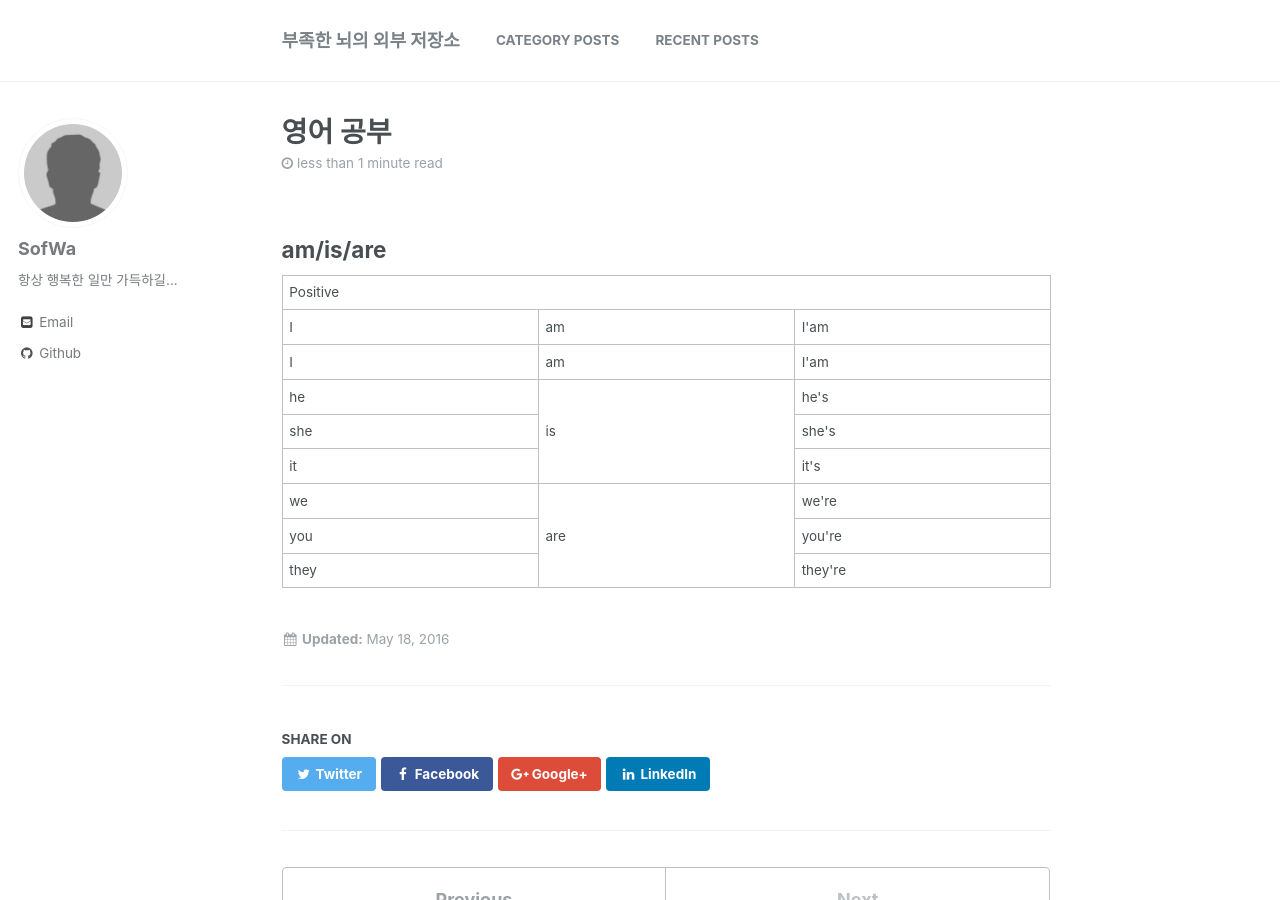
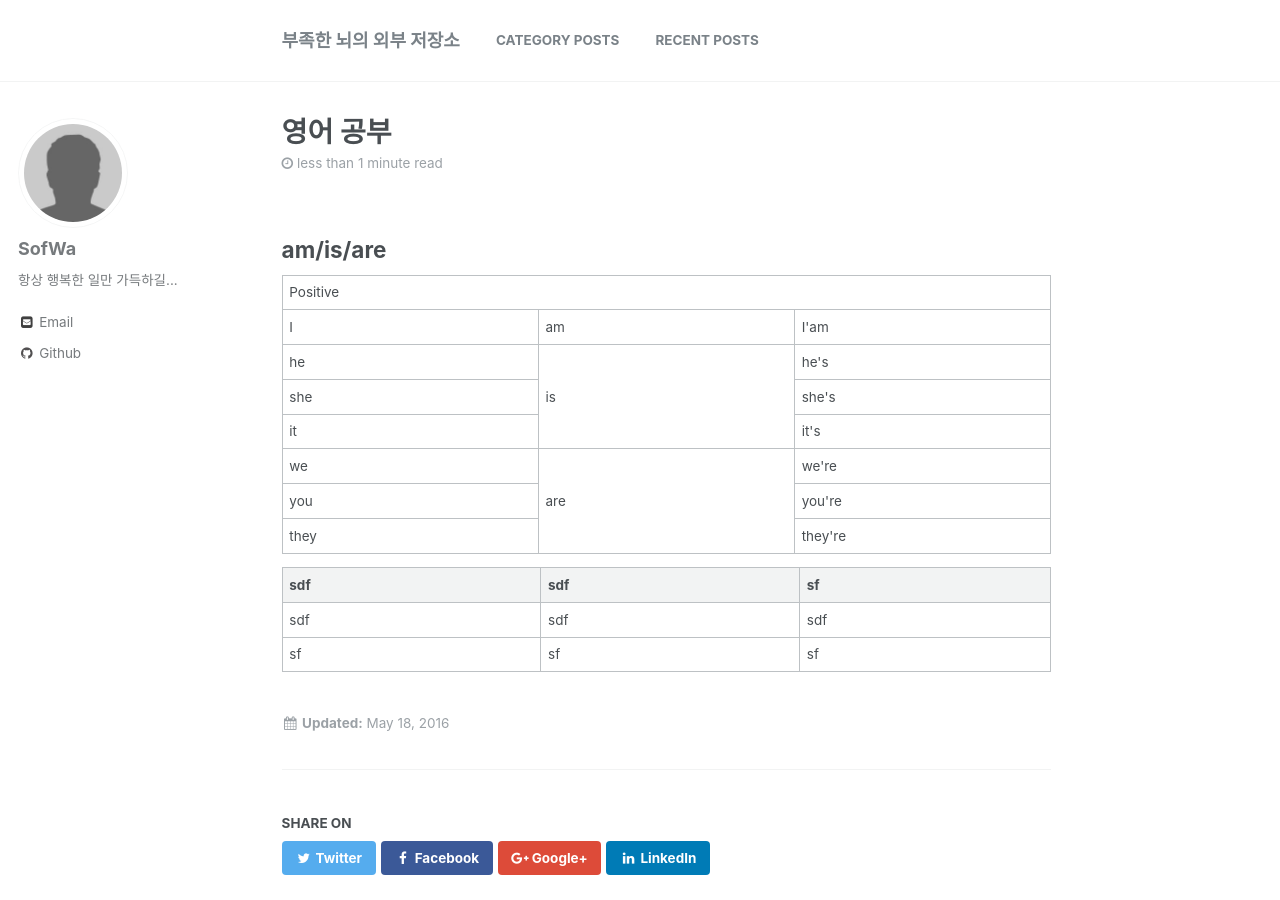
Before and after one commit to SofWa/custom-minimal-mistakes, a Jekyll site: the page built from _posts/2016-05-18-english-study.md, in a window 1280 px wide and 900 px high. Built offline with Jekyll 4.4.1, drawn with Linux system fonts in a browser that asks for light colours; comment, search, counter and statistics services are not loaded.

Commit message:
post test

```diff
--- a/_posts/2016-05-18-english-study.md
+++ b/_posts/2016-05-18-english-study.md
@@ -14,11 +14,6 @@ categories:
     	<td style="width: 25%">I</td>
         <td style="width: 25%">am</td>
         <td style="width: 25%">I'am</td>
-    </tr>
-    <tr>
-    	<td>I</td>
-        <td>am</td>
-        <td>I'am</td>
     </tr>
     <tr>
     	<td>he</td>
@@ -47,3 +42,8 @@ categories:
         <td>they're</td>
     </tr>
 </table>
+
+|sdf|sdf|sf|
+|---|---|---|
+|sdf|sdf|sdf|
+|sf|sf|sf|
```
